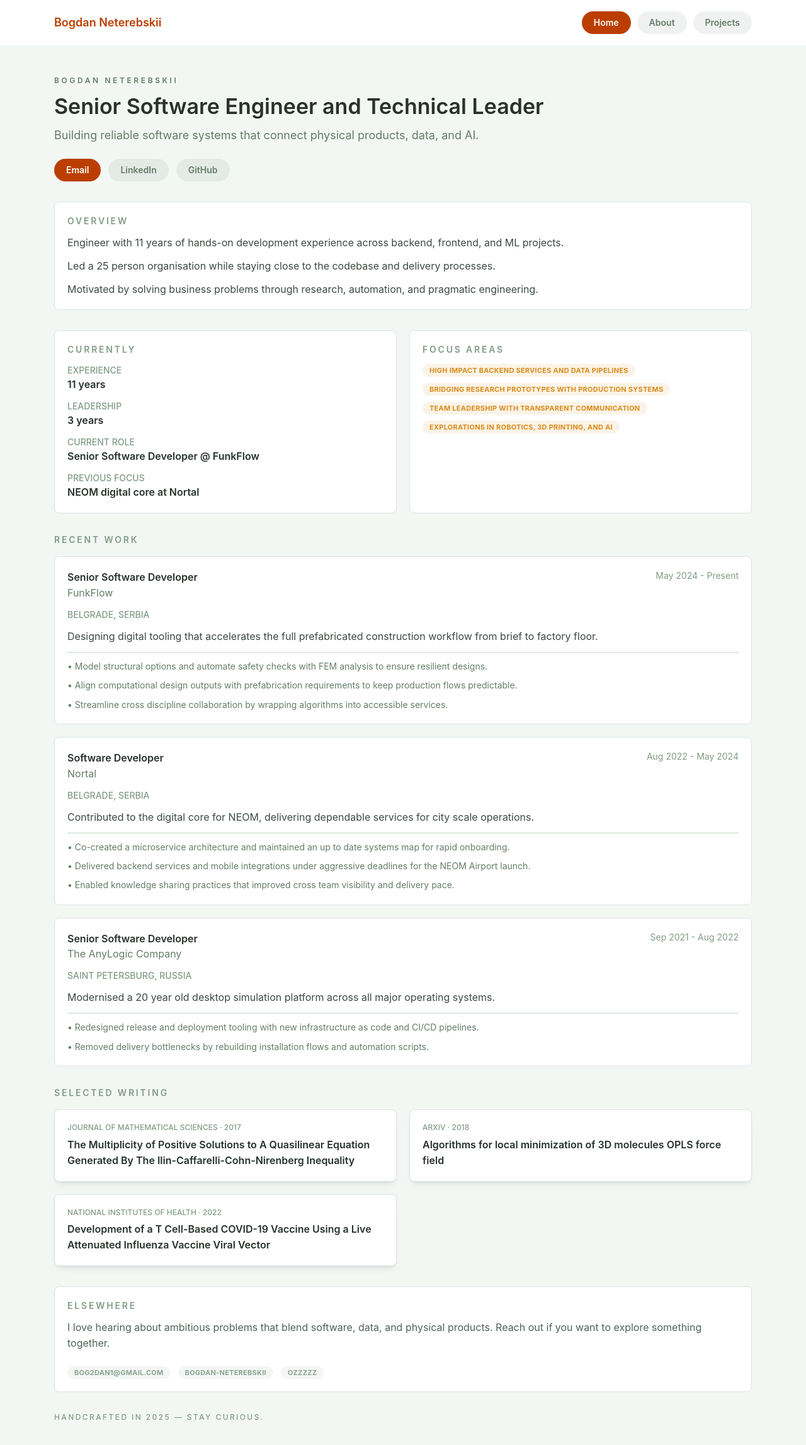
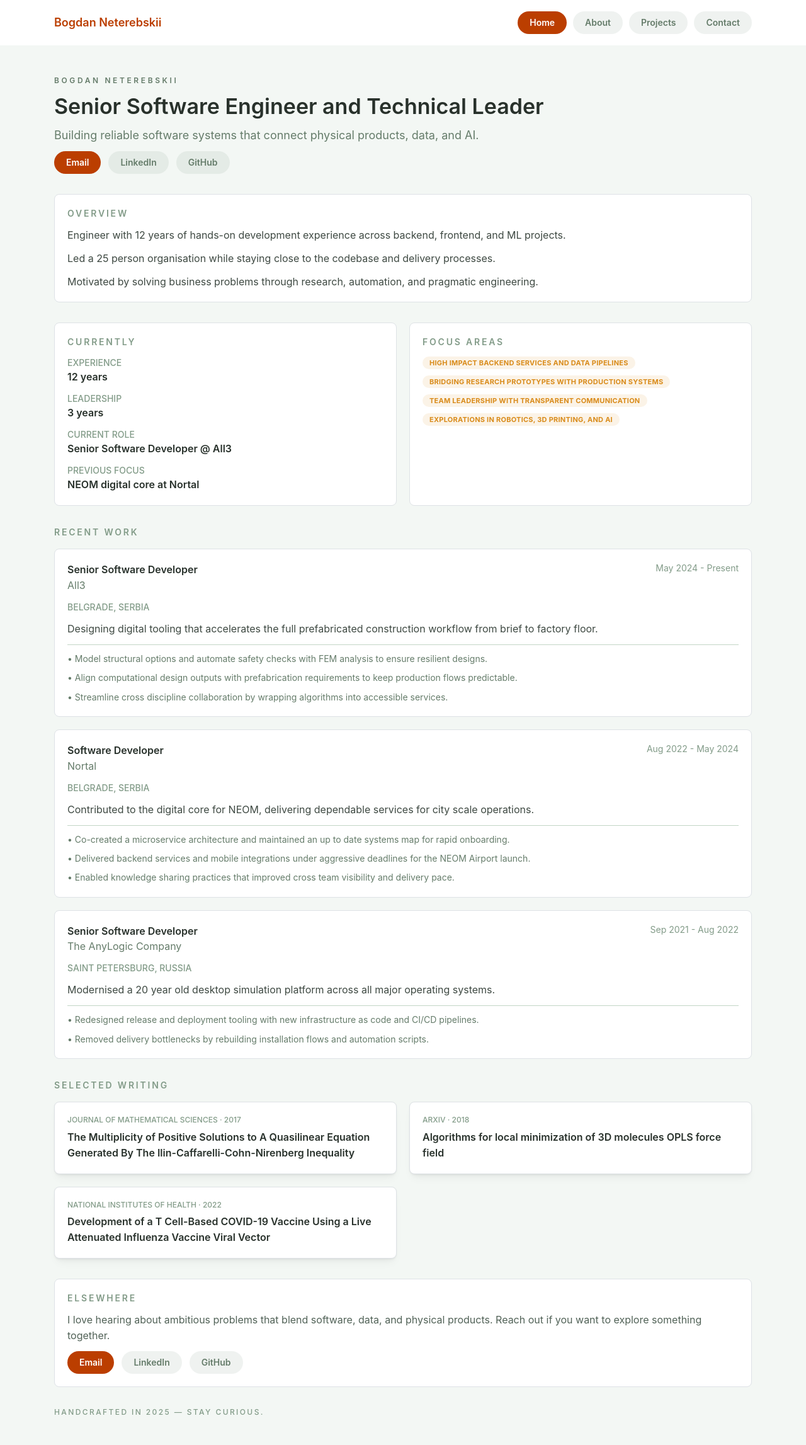
Before and after one commit to ozzzzz/ozzzzz.github.io, a React (Vite) app: page / in a window 1280 px wide. Shown: the top 2294 px of the page at 63% size. Built offline with nearby package versions, Linux system fonts and the light colour scheme.

Commit message:
updated contacts

```diff
--- a/src/App.tsx
+++ b/src/App.tsx
@@ -4,6 +4,7 @@ import Navigation from './components/Navigation'
 import Home from './pages/Home'
 import About from './pages/About'
 import Projects from './pages/Projects'
+import Contact from './pages/Contact'
 
 const App = () => {
   const theme = useMantineTheme()
@@ -20,6 +21,7 @@ const App = () => {
             <Route path="/" element={<Home />} />
             <Route path="/about" element={<About />} />
             <Route path="/projects" element={<Projects />} />
+            <Route path="/contact" element={<Contact />} />
           </Routes>
         </AppShell.Main>
       </AppShell>
--- /dev/null
+++ b/src/components/ContactLinks.tsx
@@ -0,0 +1,30 @@
+import { Button, Group } from '@mantine/core'
+import type { ContactLink } from '../utils/profileData'
+
+interface ContactLinksProps {
+  contacts: ContactLink[];
+}
+
+const ContactLinks = ({ contacts }: ContactLinksProps) => {
+
+  return (
+    <Group gap="sm" wrap="wrap">
+      {contacts.map((contact, index) => (
+        <Button
+          key={contact.href}
+          component="a"
+          href={contact.href}
+          target="_blank"
+          rel="noreferrer"
+          variant={index === 0 ? 'filled' : 'light'}
+          color={index === 0 ? 'ember' : 'pine'}
+          radius="xl"
+        >
+          {contact.label}
+        </Button>
+      ))}
+    </Group>
+  )
+}
+
+export default ContactLinks
--- a/src/components/Navigation.tsx
+++ b/src/components/Navigation.tsx
@@ -5,7 +5,8 @@ import { NavLink, useLocation } from 'react-router-dom'
 const links = [
   { label: 'Home', to: '/' },
   { label: 'About', to: '/about' },
-  { label: 'Projects', to: '/projects' }
+  { label: 'Projects', to: '/projects' },
+  { label: 'Contact', to: '/contact' }
 ]
 
 const Navigation = () => {
--- a/src/pages/Contact.tsx
+++ b/src/pages/Contact.tsx
@@ -1,56 +1,38 @@
-import { Container, Title, Text, Stack, Paper, Anchor, Group, Badge, SimpleGrid } from '@mantine/core'
+import { Card, Container, Stack, Text, Title } from '@mantine/core'
+import ContactLinks from '../components/ContactLinks'
 import profileData from '../utils/profileData'
 
-function Contact() {
-  const { name, location, contacts, interests } = profileData
+const Contact = () => {
+  const { location, contacts } = profileData
 
   return (
-    <Container size="md" py={60}>
-      <Stack spacing="xl">
-        <Stack spacing="xs">
-          <Title order={1}>Connect with {name}</Title>
-          <Text color="dimmed">Based in {location}</Text>
-          <Text>
-            The quickest way to reach me is through the channels below. I am always open to
-            discussing collaborations around software, research, or creative tech experiments.
-          </Text>
+    <Container size="lg" py="xl">
+      <Stack gap="xl">
+        <Stack gap="xs">
+          <Title order={1} c="pine.9">
+            Contact
+          </Title>
         </Stack>
 
-        <SimpleGrid cols={{ base: 1, sm: 2 }} spacing="lg">
-          {contacts.map((contact) => (
-            <Paper key={contact.label} withBorder p="lg" radius="md">
-              <Text fw={600}>{contact.label}</Text>
-              <Anchor href={contact.href} target="_blank" rel="noreferrer">
-                {contact.value}
-              </Anchor>
-            </Paper>
-          ))}
-        </SimpleGrid>
+        <Card withBorder p="lg" radius="md">
+          <Stack gap="sm">
+            <Text size="sm" tt="uppercase" fw={600} c="pine.5" style={{ letterSpacing: '0.2em' }}>
+              Online
+            </Text>
+            <ContactLinks contacts={contacts} />
+          </Stack>
+        </Card>
 
-        <Paper withBorder p="lg" radius="md">
-          <Title order={3} size="1.2rem">Topics I love to talk about</Title>
-          <Group mt="sm" spacing="sm">
-            {interests.map((interest) => (
-              <Badge key={interest} variant="light" size="lg">
-                {interest}
-              </Badge>
-            ))}
-          </Group>
-        </Paper>
-
-        <Paper withBorder p="lg" radius="md">
-          <Title order={3} size="1.2rem">What to expect</Title>
-          <Stack spacing="sm" mt="sm">
-            <Text>
-              I usually respond within a couple of days. Please include a short overview of the
-              problem you are trying to solve so I can prepare meaningful next steps.
+        <Card withBorder p="lg" radius="md">
+          <Stack gap="sm">
+            <Text size="sm" tt="uppercase" fw={600} c="pine.5" style={{ letterSpacing: '0.2em' }}>
+              Offline
             </Text>
-            <Text>
-              For urgent matters you can flag it in the subject. I am happy to hop on a quick call once we
-              sync up over email or LinkedIn.
+            <Text size="md" c="pine.7">
+              Somewhere near {location}
             </Text>
           </Stack>
-        </Paper>
+        </Card>
       </Stack>
     </Container>
   )
--- a/src/pages/Home.tsx
+++ b/src/pages/Home.tsx
@@ -1,5 +1,6 @@
-import { Badge, Button, Card, Container, Divider, Group, SimpleGrid, Stack, Text, Title } from '@mantine/core'
+import { Badge, Card, Container, Divider, Group, SimpleGrid, Stack, Text, Title } from '@mantine/core'
 import profileData from '../utils/profileData'
+import ContactLinks from '../components/ContactLinks'
 
 const Home = () => {
   const {
@@ -30,22 +31,7 @@ const Home = () => {
           <Text size="lg" c="pine.6">
             {currentFocus}
           </Text>
-          <Group gap="sm" mt="sm">
-            {contacts.map((contact, index) => (
-              <Button
-                key={contact.href}
-                component="a"
-                href={contact.href}
-                target="_blank"
-                rel="noreferrer"
-                variant={index === 0 ? 'filled' : 'light'}
-                color={index === 0 ? 'ember' : 'pine'}
-                radius="xl"
-              >
-                {contact.label}
-              </Button>
-            ))}
-          </Group>
+          <ContactLinks variant="buttons" contacts={contacts} groupProps={{ mt: 'sm' }} />
         </Stack>
 
         <Card withBorder p="lg" radius="md">
@@ -176,13 +162,7 @@ const Home = () => {
             <Text c="pine.7">
               I love hearing about ambitious problems that blend software, data, and physical products. Reach out if you want to explore something together.
             </Text>
-            <Group gap="sm" mt="sm">
-              {contacts.map((contact) => (
-                <Badge key={contact.value} color="sage" variant="light" radius="xl">
-                  {contact.value}
-                </Badge>
-              ))}
-            </Group>
+            <ContactLinks variant="badges" contacts={contacts} groupProps={{ mt: 'sm' }} />
           </Stack>
         </Card>
 
--- a/src/utils/profileData.ts
+++ b/src/utils/profileData.ts
@@ -65,13 +65,16 @@ export interface ProfileData {
   interests: string[];
 }
 
+// Calculate total years of experience starting from Dec 2013 until now
+const totalExperiencesYears: number = new Date().getFullYear() - 2013;
+
 const profileData: ProfileData = {
   name: 'Bogdan Neterebskii',
   headline: 'Senior Software Engineer and Technical Leader',
   location: 'Belgrade, Serbia',
   currentFocus: 'Building reliable software systems that connect physical products, data, and AI.',
   overview: [
-    'Engineer with 11 years of hands-on development experience across backend, frontend, and ML projects.',
+    `Engineer with ${totalExperiencesYears} years of hands-on development experience across backend, frontend, and ML projects.`,
     'Led a 25 person organisation while staying close to the codebase and delivery processes.',
     'Motivated by solving business problems through research, automation, and pragmatic engineering.'
   ],
@@ -82,24 +85,24 @@ const profileData: ProfileData = {
     'Explorations in robotics, 3D printing, and AI'
   ],
   quickFacts: [
-    { label: 'Experience', value: '11 years' },
+    { label: 'Experience', value: `${totalExperiencesYears} years` },
     { label: 'Leadership', value: '3 years' },
-    { label: 'Current Role', value: 'Senior Software Developer @ FunkFlow' },
+    { label: 'Current Role', value: 'Senior Software Developer @ All3' },
     { label: 'Previous Focus', value: 'NEOM digital core at Nortal' }
   ],
   contacts: [
-    { label: 'Email', value: 'bog2dan1@gmail.com', href: 'mailto:bog2dan1@gmail.com' },
+    { label: 'Email', value: 'b*******@gmail.com', href: 'mailto:bog2dan1@gmail.com' },
     { label: 'LinkedIn', value: 'bogdan-neterebskii', href: 'https://www.linkedin.com/in/bogdan-neterebskii/' },
     { label: 'GitHub', value: 'ozzzzz', href: 'https://github.com/ozzzzz' }
   ],
   experiences: [
     {
       role: 'Senior Software Developer',
-      company: 'FunkFlow',
-      companyUrl: 'https://www.funkflow.com/',
+      company: 'All3',
+      companyUrl: 'https://www.all3.com/',
       location: 'Belgrade, Serbia',
       period: 'May 2024 - Present',
-      technologies: ['Python', 'React', 'Rhino', 'Grasshopper', 'RFEM6'],
+      technologies: ['Python', 'React', 'ThreeJS', 'Rhino', 'Grasshopper', 'RFEM6'],
       summary: 'Designing digital tooling that accelerates the full prefabricated construction workflow from brief to factory floor.',
       contributions: [
         'Model structural options and automate safety checks with FEM analysis to ensure resilient designs.',
```
Also changed, not shown: 1 other file (tests, documents, lock files or other folders).
